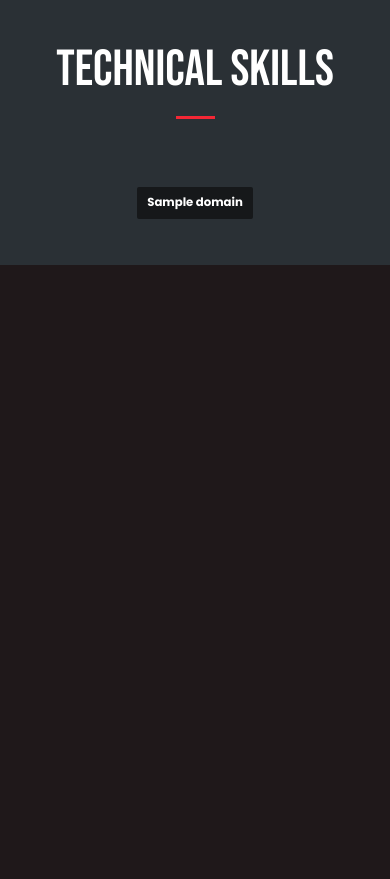
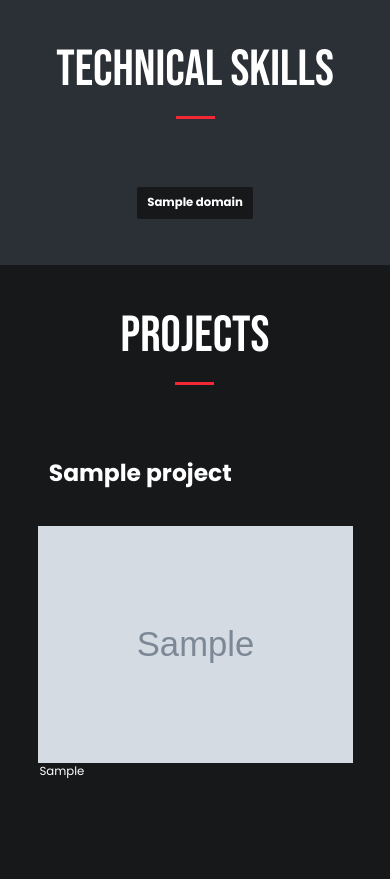
Before and after one commit to anshumanpattnaik/my-portfolio, a Django app: template templates/index.html in a window 390 px wide. Shown: the part 1427-2306 px from the top of the page. Before the commit the page ends 1692 px from the top, so only its background shows below. Run offline with Django 4.2, Linux system fonts and the light colour scheme; tables that the repository leaves empty hold one stand-in row (values such as "Sample post"); the template is opened without the code that fills it: values that come from a table or form of the project are taken from there, most other values are stand-ins (such as "Sample title", 1, 10 or a date in 2020); grey boxes marked "Sample" are stand-in pictures; data that the repository does not hold is empty.

Commit message:
Projects mobile support

```diff
--- a/app/static/css/styles.css
+++ b/app/static/css/styles.css
@@ -139,7 +139,7 @@ label {
     margin-top: 3em;
     /*background-color: aquamarine;*/
 }
-.introduction > .button-container > .projects {
+.introduction > .button-container > .projects-btn {
     width: 12vw;
     height: 6vh;
     font-family: PoppinsBold, serif;
@@ -151,7 +151,7 @@ label {
     transition: .3s;
     background-color: var(--red);
 }
-.introduction > .button-container > .projects:hover {
+.introduction > .button-container > .projects-btn:hover {
     cursor: pointer;
     background-color: var(--light-red);
 }
@@ -296,6 +296,70 @@ label {
     cursor: pointer;
     background-color: var(--background);
 }
+.projects {
+    width: 100vw;
+    height: auto;
+    display: flex;
+    flex-direction: column;
+    padding-bottom: 5vh;
+    background-color: var(--dark-color);
+}
+.projects > .container {
+    margin-left: 5em;
+    margin-top: 5em;
+    display: flex;
+    flex-direction: column;
+}
+.projects > .list-container {
+    display: grid;
+    grid-template-columns: auto auto auto;
+    justify-content: center;
+    align-items: center;
+    margin-top: 3vh;
+}
+.projects-item {
+    width: 29.5vw;
+    /*height: 60vh;*/
+    cursor: pointer;
+    transition: transform 500ms;
+    will-change: transform;
+    margin: 0.8vw;
+    padding-bottom: 5vh;
+}
+.projects-item:hover, .projects-item:focus {
+    transform: translateY(-20px);
+}
+.projects > .list-container > .projects-item > .title-container {
+    height: 5vh;
+    display: flex;
+    margin: 1.8em;
+}
+.projects > .list-container > .projects-item > .title-container > .title {
+    font-family: PoppinsBold, serif;
+    font-size: 1.5vw;
+    color: #FFF;
+}
+.projects > .list-container > .projects-item > .thumbnail-container {
+    /*height: 45vh;*/
+    display: flex;
+    align-items: center;
+    justify-content: center;
+    /*background-color: #f42735;*/
+}
+.projects > .list-container > .projects-item > .thumbnail-container > .thumbnail {
+    width: 90%;
+    display: block;
+}
+.projects > .list-container > .projects-item > .tech-stack-container {
+    display: flex;
+    align-items: center;
+}
+.projects > .list-container > .projects-item > .tech-stack-container > .label {
+    font-family: PoppinsRegular, serif;
+    font-size: 0.9vw;
+    color: #FFF;
+    margin-left: 1vw;
+}
 @media only screen and (max-width: 950px) {
     header {
         height: 4em;
@@ -385,7 +449,7 @@ label {
         justify-content: center;
         margin-top: 3em;
     }
-    .introduction > .button-container > .projects {
+    .introduction > .button-container > .projects-btn {
         width: 60vw;
         height: 15vw;
         font-size: 3.5vw;
@@ -395,7 +459,6 @@ label {
         justify-content: center;
         align-items: center;
         padding-bottom: 5vh;
-        background-color: var(--dark-color);
     }
     .about-me > .container {
         display: flex;
@@ -445,7 +508,6 @@ label {
         display: flex;
         flex-direction: column;
         padding-bottom: 5vh;
-        background-color: #2a3035;
     }
     .technical-skills > .container {
         display: flex;
@@ -476,4 +538,48 @@ label {
         padding: 2vw 2.5vw 2vw 2.5vw;
         border-radius: 0.5vw;
     }
+    .projects {
+        justify-content: center;
+        align-items: center;
+        padding-bottom: 5vh;
+    }
+    .projects > .container {
+        display: flex;
+        flex-direction: column;
+        align-items: center;
+        margin-left: 0;
+        margin-top: 2.5em;
+    }
+    .projects > .list-container {
+        display: flex;
+        flex-direction: column;
+        justify-content: center;
+        align-items: center;
+        margin-top: 3vh;
+    }
+    .projects-item {
+        width: 90vw;
+        margin: 4vw;
+        justify-content: center;
+        padding-bottom: 5vh;
+    }
+    .projects > .list-container > .projects-item > .title-container {
+        height: 5vh;
+        margin: 1.8em;
+    }
+    .projects > .list-container > .projects-item > .title-container > .title {
+        font-size: 6vw;
+    }
+    .projects > .list-container > .projects-item > .thumbnail-container > .thumbnail {
+        width: 90%;
+        display: block;
+    }
+    .projects > .list-container > .projects-item > .tech-stack-container {
+        display: flex;
+        align-items: center;
+    }
+    .projects > .list-container > .projects-item > .tech-stack-container > .label {
+        font-size: 3vw;
+        margin-left: 5vw;
+    }
 }
--- a/templates/index.html
+++ b/templates/index.html
@@ -39,7 +39,7 @@
                      onclick="window.open('https://www.instagram.com/anshuman.pattnaik', '_blank')"/>
         </div>
         <div class="button-container">
-            <button class="projects">Projects</button>
+            <button class="projects-btn">Projects</button>
         </div>
     </section>
     <section class="about-me">
@@ -78,7 +78,29 @@
                 {% endfor %}
             </div>
         </div>
-    </div>
+    </section>
+    <section class="projects">
+        <div class="container">
+            <label>Projects</label>
+            <div class="red-divider"></div>
+        </div>
+        <div class="list-container">
+            {% for project in projects|slice:":3" %}
+                <div class="projects-item" style="background-color: {{ project.color_code }}">
+                    <div class="title-container">
+                        <span class="title">{{ project.title }}</span>
+                    </div>
+                    <div class="thumbnail-container">
+                        <img src="{{ project.thumbnail }}" class="thumbnail" alt=""/>
+                    </div>
+                    <div class="tech-stack-container">
+                        {% for tech_stack in project.tech_stack %}
+                            <span class="label">{{ tech_stack }}</span>
+                        {% endfor %}
+                    </div>
+                </div>
+            {% endfor %}
+        </div>
     </section>
 </body>
 </html>
```
